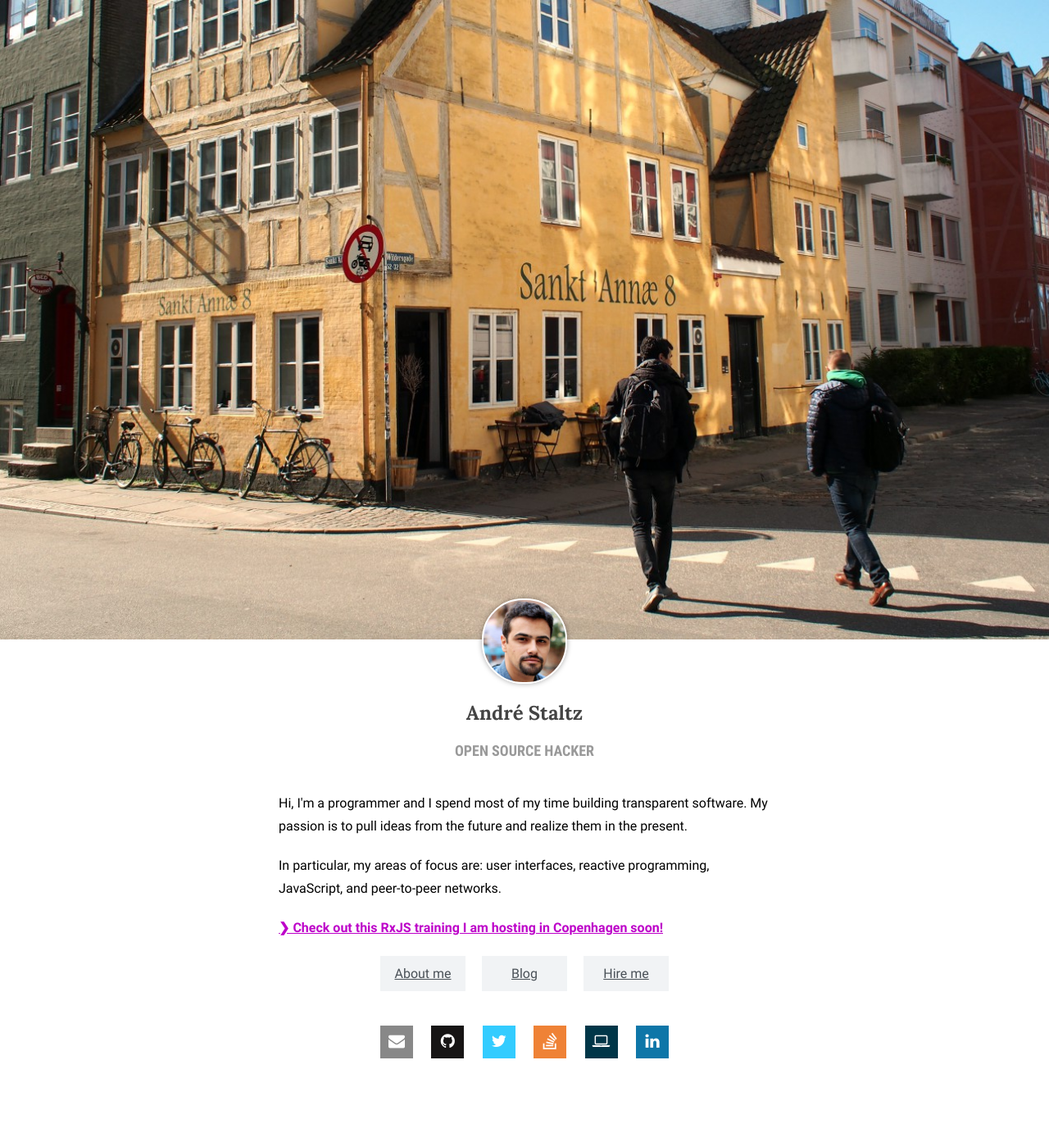
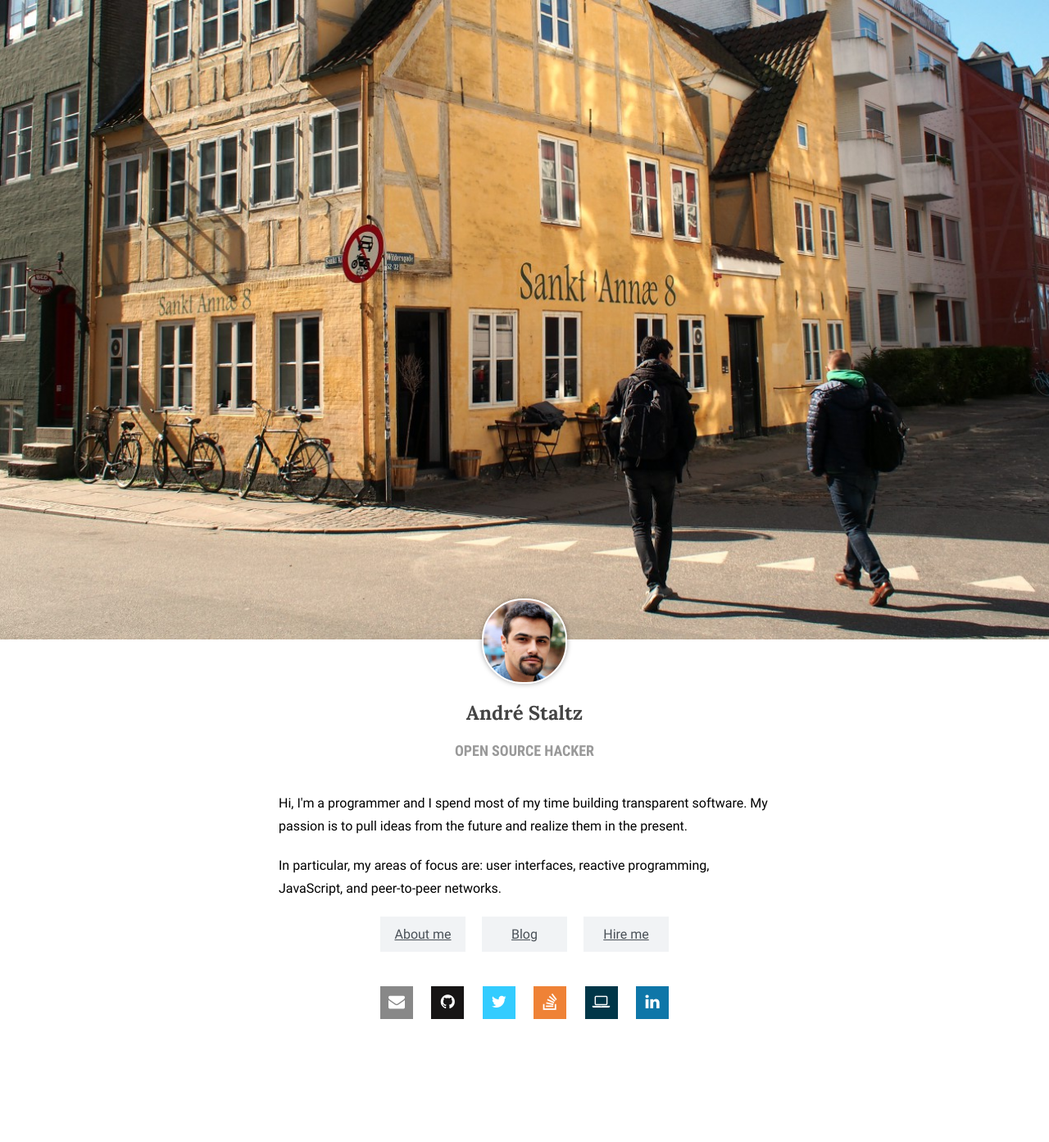
Before and after one commit to staltz/staltz.com, a Jekyll site: the page built from index.html, in a window 1280 px wide. Shown: the whole page at 82% size. Built offline with Jekyll 4.4.1, drawn with Linux system fonts in a browser that asks for light colours; after the commit the page ends 1345 px from its top, so only the background shows below that.

Commit message:
Update index.html to not have training link

```diff
--- a/index.html
+++ b/index.html
@@ -15,10 +15,6 @@ tags: [nofooter]
 
       <p>In particular, my areas of focus are: user interfaces, reactive programming, JavaScript, and peer-to-peer networks.</p>
 
-      <p>
-        <a href="https://staltz.com/rxjstrainingcph/" style="color:#bd00c9;font-weight:bold">&#10095; Check out this RxJS training I am hosting in Copenhagen soon!</a>
-      </p>
-
       <div class="nav">
         <a class="nav-item" href="/about.html">About me</a>
         <a class="nav-item" href="/blog.html">Blog</a>
```
